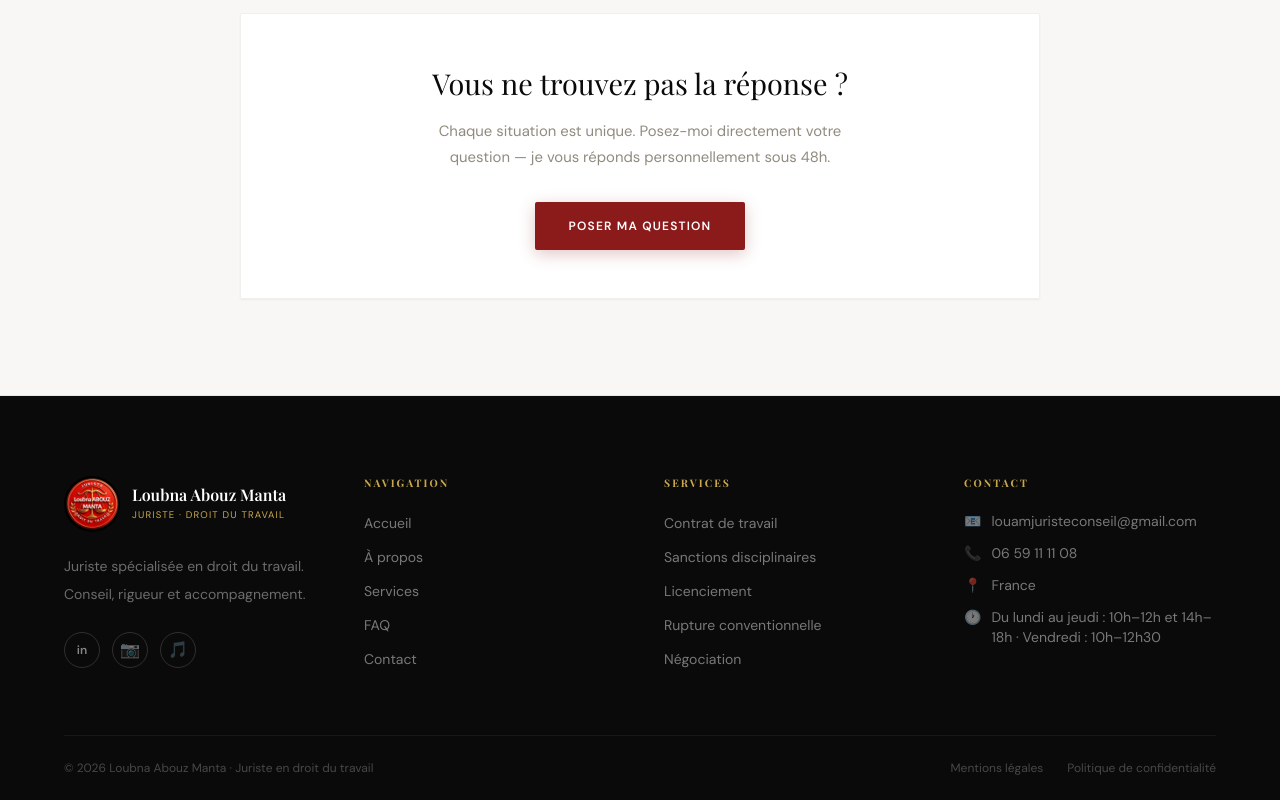
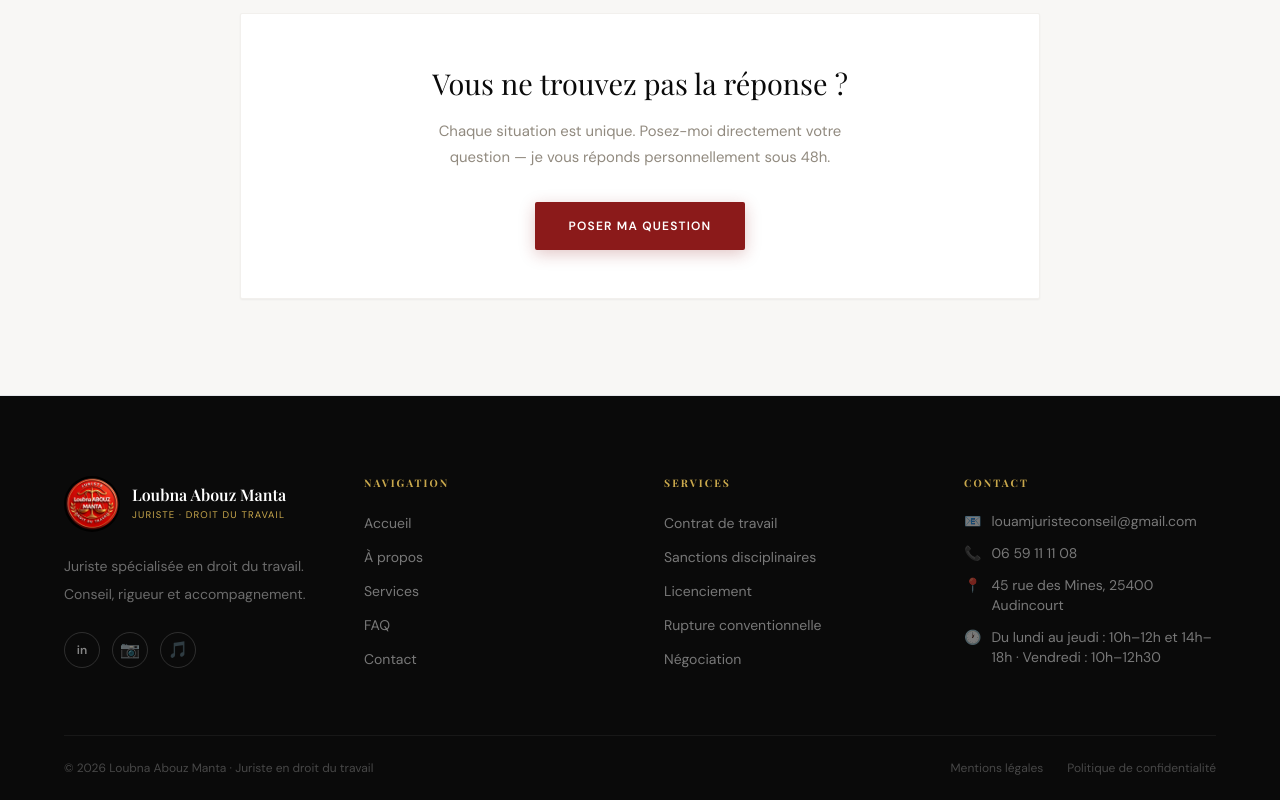
Before and after one commit to Shahil-AppDev/Loubna, a Next.js app: page /faq in a window 1280 px wide. Shown: the part 1698-2498 px from the top of the page. Built offline with nearby package versions, Linux system fonts and the light colour scheme.

Commit message:
feat: mise à jour avec informations officielles INPI - adresse complète Audincourt, SIREN, APE, domaine bymantajuriste.com

```diff
--- a/src/app/mentions-legales/page.tsx
+++ b/src/app/mentions-legales/page.tsx
@@ -42,7 +42,11 @@ export default function MentionsLegalesPage() {
               <li><strong>Adresse :</strong> {SITE_CONFIG.address}</li>
               <li><strong>Email :</strong> <a href={`mailto:${SITE_CONFIG.email}`}>{SITE_CONFIG.email}</a></li>
               <li><strong>Téléphone :</strong> {SITE_CONFIG.phone}</li>
+              <li><strong>SIREN :</strong> {SITE_CONFIG.siren}</li>
               <li><strong>SIRET :</strong> {SITE_CONFIG.siret}</li>
+              <li><strong>Code APE :</strong> {SITE_CONFIG.ape}</li>
+              <li><strong>Nature de l'activité :</strong> Libérale non réglementée</li>
+              <li><strong>Date d'immatriculation :</strong> 14 février 2024</li>
             </ul>
 
             <h2>2. Hébergeur</h2>
--- a/src/app/page.tsx
+++ b/src/app/page.tsx
@@ -41,7 +41,7 @@ export default function HomePage() {
           <div className="flex items-center gap-4 mb-7">
             <span className="block w-8 h-px bg-or-500 opacity-60" />
             <span className="text-[0.7rem] font-bold tracking-[0.22em] uppercase text-or-500">
-              Juriste · Droit du travail & RSE
+              Juriste conseil · Droit du travail
             </span>
             <span className="block w-8 h-px bg-or-500 opacity-60" />
           </div>
--- a/src/lib/constants.ts
+++ b/src/lib/constants.ts
@@ -5,18 +5,20 @@
 
 export const SITE_CONFIG = {
   name: "Loubna Abouz Manta",
-  title: "Juriste en droit du travail et en responsabilité sociale des entreprises",
-  url: "https://loubna-abouz-manta.fr",
+  title: "Juriste conseil en droit du travail",
+  url: "https://bymantajuriste.com",
   email: "louamjuristeconseil@gmail.com",
   phone: "06 59 11 11 08",
-  address: "France",
+  address: "45 rue des Mines, 25400 Audincourt",
   hours: "Du lundi au jeudi : 10h–12h et 14h–18h · Vendredi : 10h–12h30",
   siret: "984 609 255 00018",
+  siren: "984 609 255",
+  ape: "6910Z - Activités juridiques",
   linkedin: "https://www.linkedin.com/in/loubna-abouz-manta-27a5032b7/",
   instagram: "https://www.instagram.com/louaamm/",
   tiktok: "https://www.tiktok.com/@loubna.am25",
   description:
-    "Juriste spécialisée en droit du travail et en responsabilité sociale des entreprises. Conseil juridique pour salariés et employeurs : contrat de travail, licenciement, rupture conventionnelle, sanctions disciplinaires, recrutement de salariés étrangers.",
+    "Juriste conseil spécialisée en droit du travail. Conseil juridique et accompagnement pour salariés et employeurs : contrat de travail, licenciement, rupture conventionnelle, sanctions disciplinaires, recrutement de salariés étrangers, négociation et sensibilisation prévention.",
 };
 
 export const SERVICES = [
```
